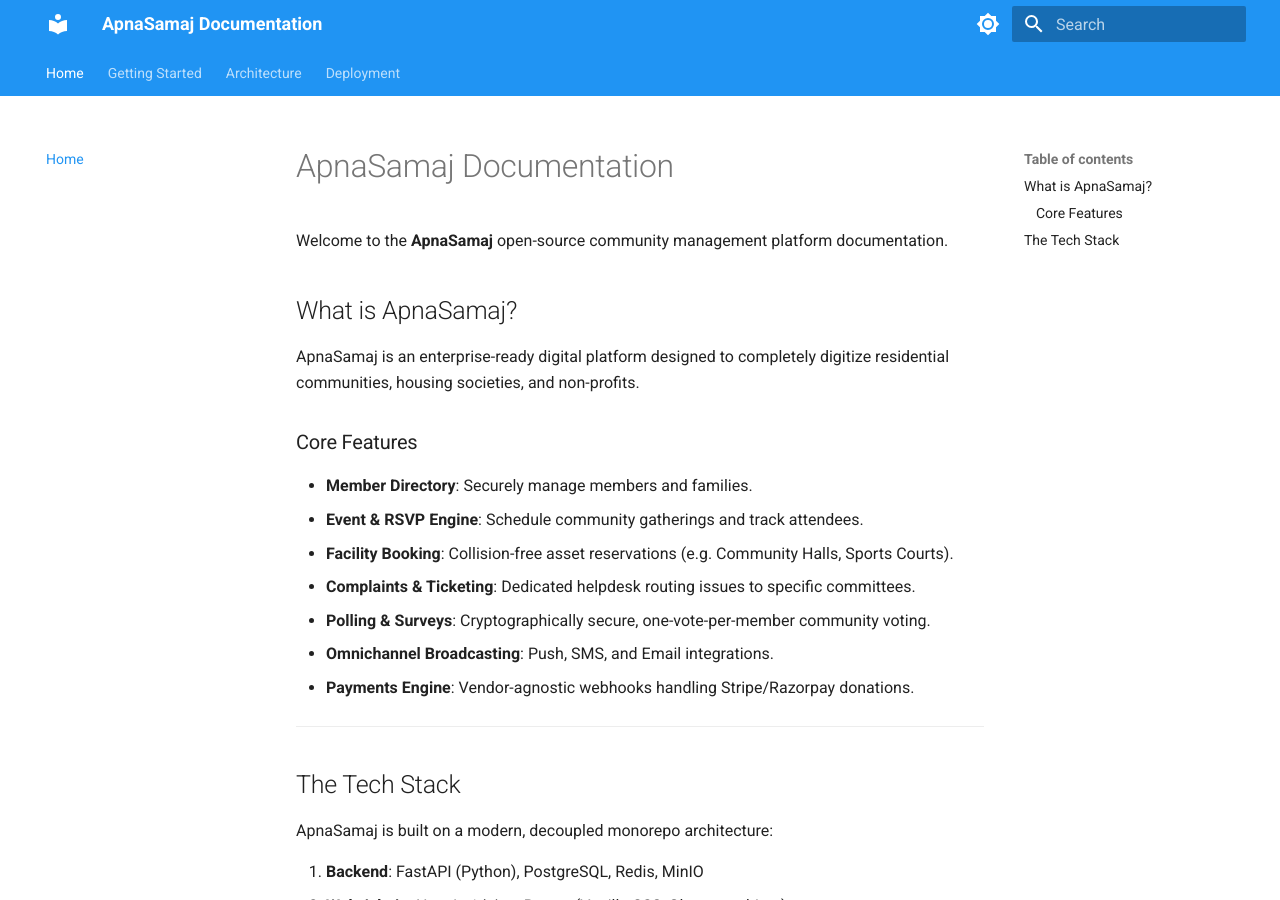
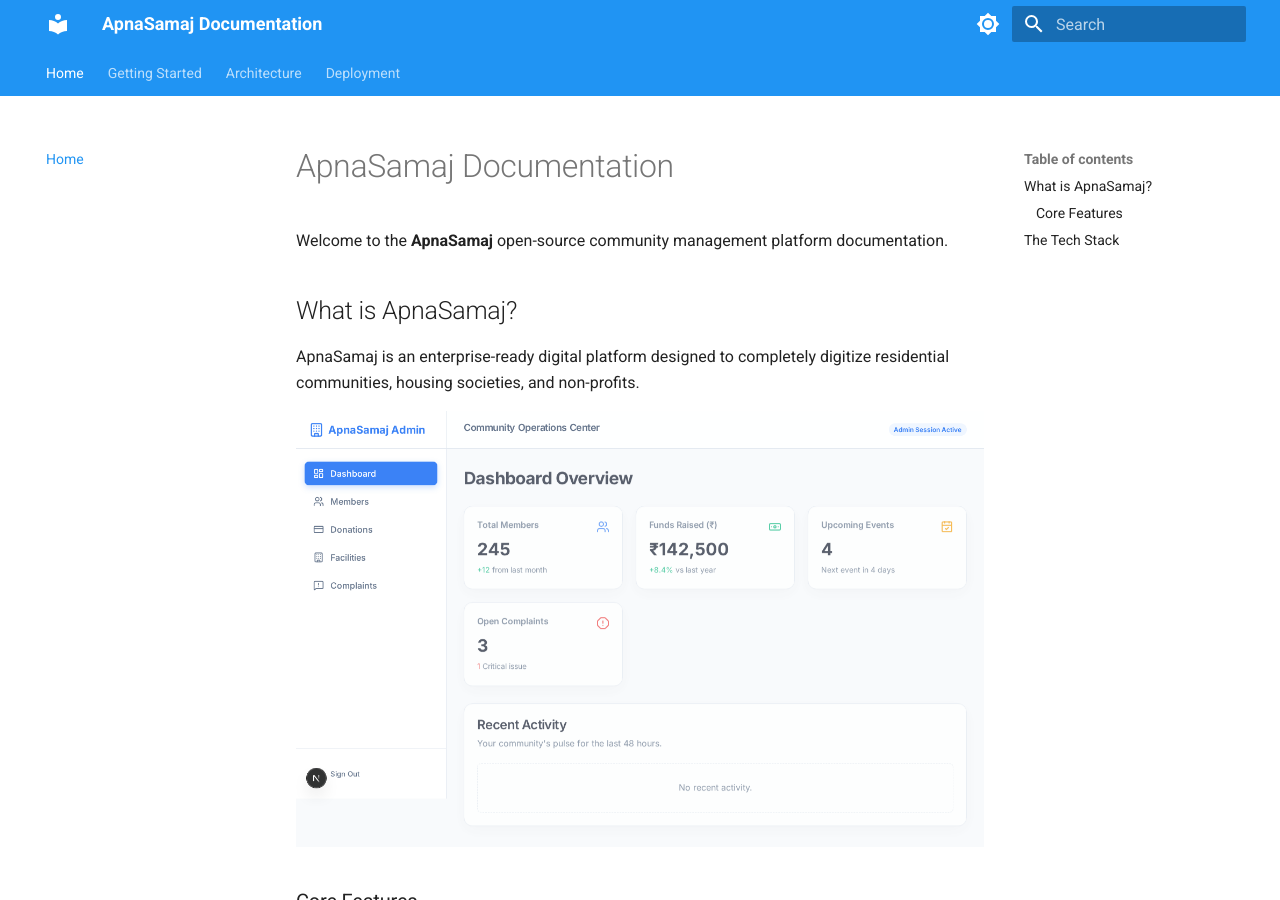
Before and after one commit to Mukesh-M-Lohar/apnasamaj, an MkDocs documentation site: the page built from docs/index.md, in a window 1280 px wide and 900 px high. Built offline with MkDocs 1.6.1 and Material for MkDocs 9.7.7, drawn with Linux system fonts in a browser that asks for light colours.

Commit message:
docs: add screenshot to homepage

```diff
--- a/docs/index.md
+++ b/docs/index.md
@@ -5,6 +5,8 @@
 ## What is ApnaSamaj?
 
 ApnaSamaj is an enterprise-ready digital platform designed to completely digitize residential communities, housing societies, and non-profits.
+
+![Admin Dashboard](assets/web_screenshot.png)
 
 ### Core Features
 - **Member Directory**: Securely manage members and families.
```
